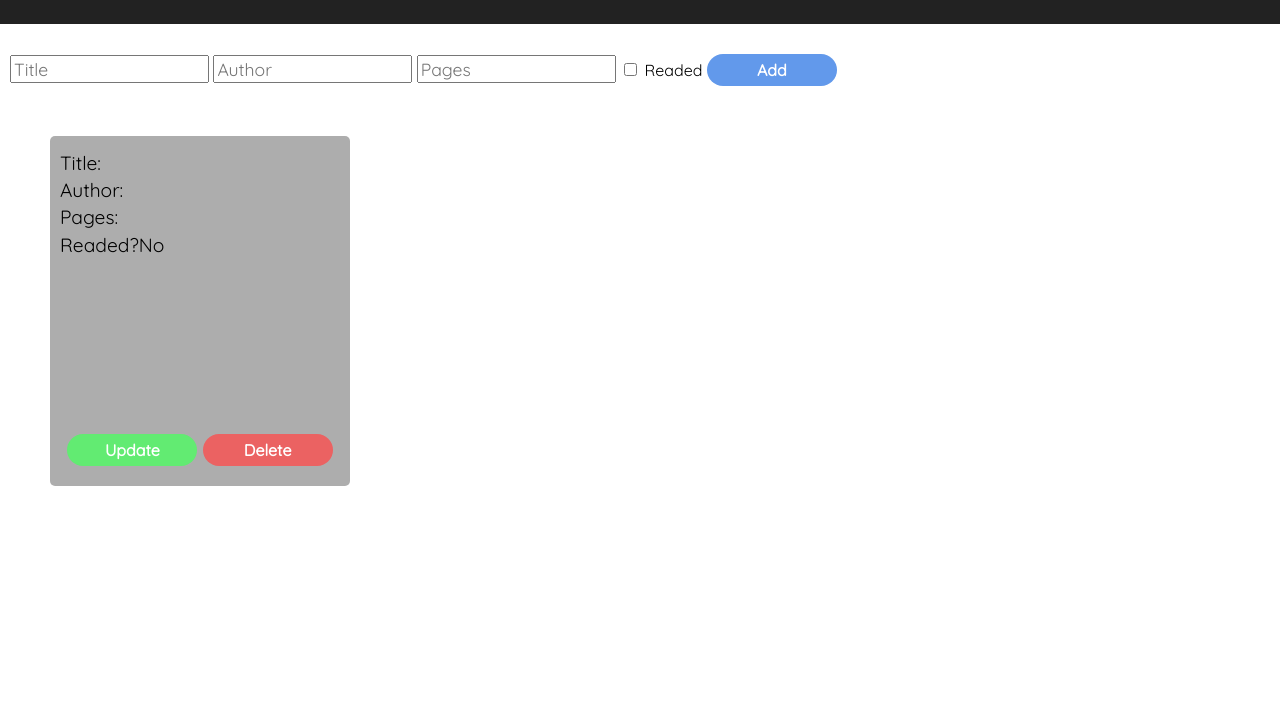
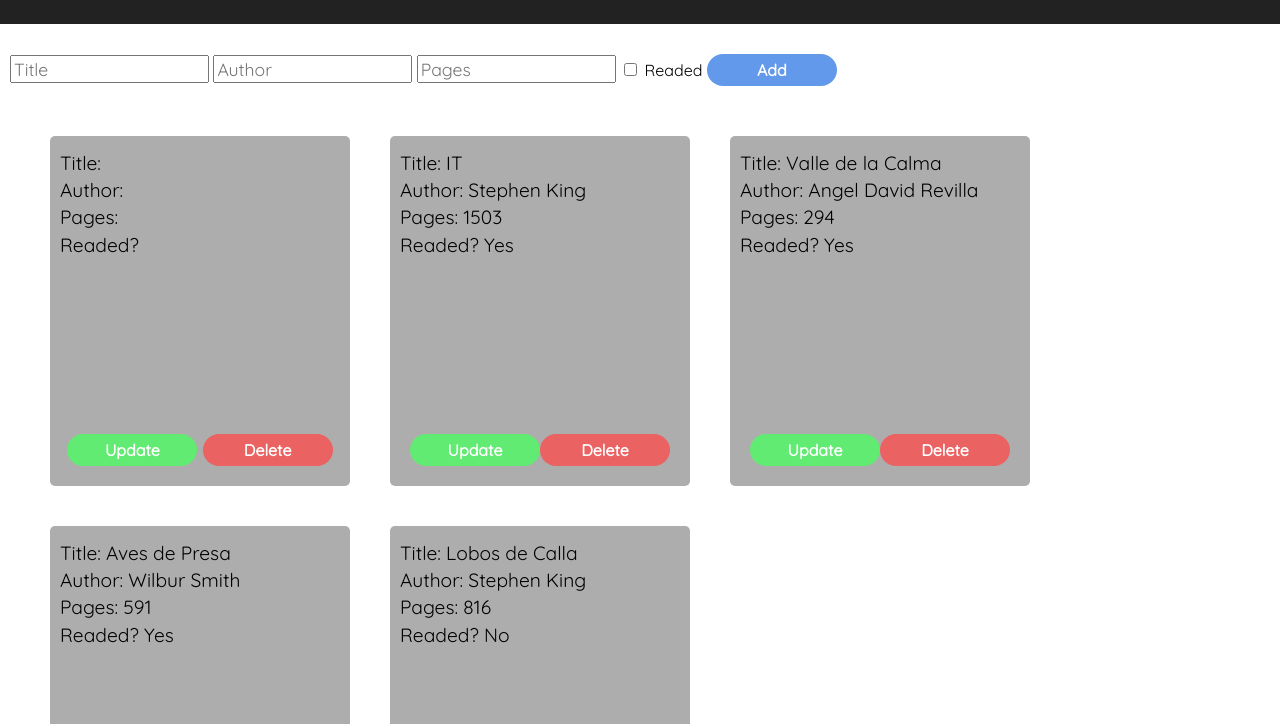
Before and after one commit to yunagosh7/library, a plain HTML site: page index.html in a window 1280 px wide. Shown: the part 76-800 px from the top of the page. Drawn offline with Linux system fonts and the light colour scheme.

Commit message:
Mostre las tareas en la pantalla

```diff
--- a/index.html
+++ b/index.html
@@ -22,27 +22,27 @@
       </header>
       <main id="main">
         <div class="form">
-          <form action="">
+          <form id="form" action="">
             <input id="title" type="text" placeholder="Title" />
             <input id="author" type="text" placeholder="Author" />
             <input id="pages" type="number" placeholder="Pages" />
-            <input id="readed" type="checkbox" role="switch" />
+            <input id="readed" type="checkbox" />
             <label for="readed">Readed</label>
             <input id="submit" class="add" type="submit" value="Add" />
           </form>
         </div>
-        <div id="books" class="books">
+        <div id="books-container" class="books">
           <div class="book">
             <div class="book-info">
               <p class="title"></p>
               <p class="author"></p>
               <p class="pages"></p>
-              <p class="readed"><span>No</span></p>
+              <p class="readed"></p>
             </div>
 
             <div class="buttons">
-              <button class="update">Update</button>
-              <button class="delete">Delete</button>
+              <button class="update"></button>
+              <button class="delete"></button>
             </div>
           </div>
         </div>
--- a/scripts/main.js
+++ b/scripts/main.js
@@ -1,39 +1,103 @@
+const form = document.getElementById("form");
+const author = document.getElementById("author");
+const readed = document.getElementById("readed");
+const title = document.getElementById("title");
 const submit = document.getElementById("submit");
-const title = document
+const booksContainer = document.getElementById("books-container");
 
 
 
+form.addEventListener("submit",e=>e.preventDefault())
 
 
+function Book (title,author,pages,readed){
+    this.title = title;
+    this.author = author;
+    this.pages = pages;
+    this.readed = readed;
+}
+
+const createBookInfo =(title, author, pages, readed)=>{
+    const bookInfo = document.createElement("div");
+    const p1 = document.createElement("p");
+    const p2 = document.createElement("p");
+    const p3 = document.createElement("p");
+    const p4 = document.createElement("p");
+    const textP1 = document.createTextNode(title);
+    const textP2 = document.createTextNode(author);
+    const textP3 = document.createTextNode(pages);
+    const textP4 = document.createTextNode(readed ? "Yes" : "No");
+    p1.className = "title";
+    p2.className = "author";
+    p3.className = "pages";
+    p4.className = "readed"
+    p1.appendChild(textP1);
+    p2.appendChild(textP2);
+    p3.appendChild(textP3);
+    p4.appendChild(textP4);
+    bookInfo.appendChild(p1);
+    bookInfo.appendChild(p2);
+    bookInfo.appendChild(p3);
+    bookInfo.appendChild(p4);
+    bookInfo.className = "book-info"
+    return bookInfo
+}
+
+const createButtons = ()=>{
+    const buttons = document.createElement("div");
+    const update = document.createElement("button");
+    const remove = document.createElement("button");
+    update.className = "update";
+    remove.className = "delete";
+    buttons.className = "buttons"
+    buttons.appendChild(update);
+    buttons.append(remove)
+    return buttons;
+}
 
 
-
-
-
+const createBook =(book)=>{
+    const fragment = document.createDocumentFragment();
+    const buttons = createButtons();
+    const bookInfo = createBookInfo(book.title, book.author, book.pages, book.readed);
+    const div = document.createElement("div");
+    div.className = "book";
+    fragment.appendChild(bookInfo);
+    fragment.appendChild(buttons);
+    div.appendChild(fragment);
+    return div;
+}
 
 let books = [
     {
         title: "IT",
         author:"Stephen King",
         pages:1503,
-        readit: true
+        readed: true
     },
     {
         title: "Valle de la Calma",
         author:"Angel David Revilla",
         pages:294,
-        readit: true
+        readed: true
     },
     {
         title: "Aves de Presa",
         author:"Wilbur Smith",
         pages:591,
-        readit: true
+        readed: true
     },
     {
         title:"Lobos de Calla",
         author:"Stephen King",
         pages: 816,
-        readit: false
+        readed: false
     }
 ]
+
+
+books.forEach(book=>{
+    const bk = createBook(book);
+    booksContainer.appendChild(bk)
+
+})
--- a/styles/style.css
+++ b/styles/style.css
@@ -51,13 +51,23 @@ input[type=submit], button{
     background-color: rgb(98, 235, 114);
 }
 
+.update::before{
+    content: "Update";
+}
+
 .delete{
     background-color: rgb(235, 98, 98);
 }
 
+.delete::before{
+    content: "Delete";
+}
+
 
 .books{
-    padding: 50px;
+    padding: 30px;
+    display: flex;
+    flex-wrap: wrap;
 }
 
 .book{
@@ -70,6 +80,7 @@ input[type=submit], button{
     display: flex;
     flex-direction: column;
     justify-content: space-between;
+    margin: 20px;
 
 }
 
@@ -95,7 +106,7 @@ input[type=submit], button{
 }
 
 .readed::before{
-    content: "Readed?";
+    content: "Readed? ";
 }
 
 
```
